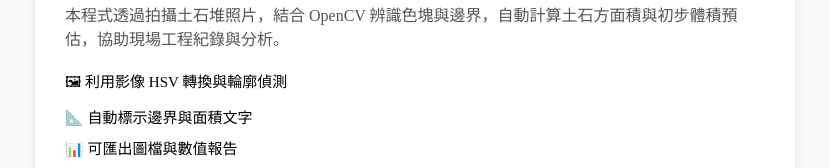
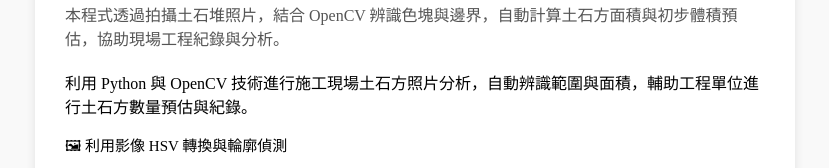
Before and after one commit to h44256/selfweb_frontend, a React (Vite) app: page /ChunYuanProject in a window 1280 px wide. Shown: the part 720-888 px from the top of the page, without its empty margins (225-1054 px from the left). Built offline with nearby package versions, Linux system fonts and the light colour scheme.

Commit message:
小修一下春原的內容

```diff
--- a/src/components/ChunYuanSide.jsx
+++ b/src/components/ChunYuanSide.jsx
@@ -28,11 +28,6 @@ function ChunYuanSide() {
             </a>
           </li>
         </ul>
-
-        <div className={styles.sideNote}>
-          利用 Python 與 OpenCV
-          技術進行施工現場土石方照片分析，自動辨識範圍與面積，輔助工程單位進行土石方數量預估與紀錄。
-        </div>
       </div>
     </div>
   );
--- a/src/pages/ChunYuanProject.jsx
+++ b/src/pages/ChunYuanProject.jsx
@@ -15,6 +15,10 @@ function ChunYuanProject() {
           本程式透過拍攝土石堆照片，結合 OpenCV
           辨識色塊與邊界，自動計算土石方面積與初步體積預估，協助現場工程紀錄與分析。
         </p>
+        <div className={styles.sideNote}>
+          利用 Python 與 OpenCV
+          技術進行施工現場土石方照片分析，自動辨識範圍與面積，輔助工程單位進行土石方數量預估與紀錄。
+        </div>
         <ul className={styles.features}>
           <li>🖼 利用影像 HSV 轉換與輪廓偵測</li>
           <li>📐 自動標示邊界與面積文字</li>
```
